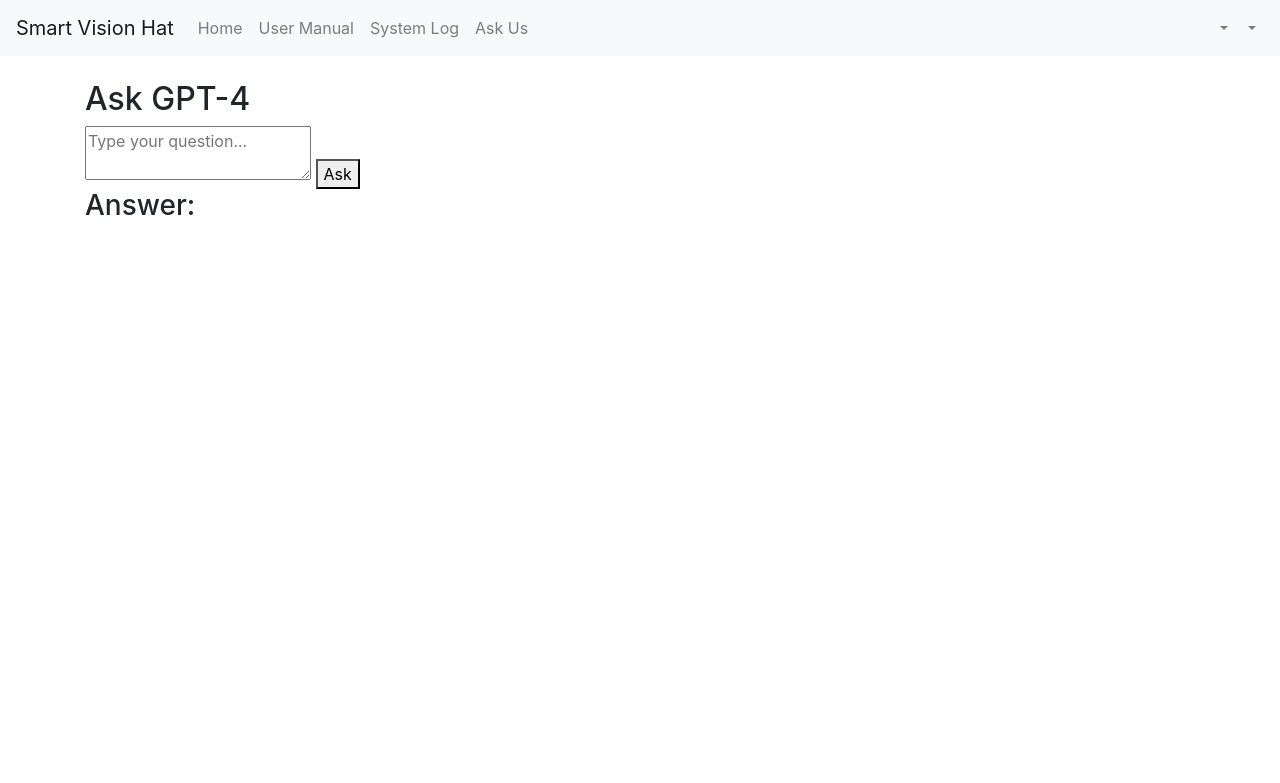
After one commit to Dhrubub/Smart-Vision-Hat, a Flask app: page /ask_page in a window 1280 px wide. The commit adds this page. Shown: the top 783 px of the page. Run offline with Flask 3, Linux system fonts and the light colour scheme; some libraries are stand-ins or nearby versions.

Commit message:
new page: ask

```diff
--- a/app/app.py
+++ b/app/app.py
@@ -1,6 +1,16 @@
 from flask import Flask, render_template, jsonify, request, redirect, url_for, session
 from flask_sqlalchemy import SQLAlchemy
 from werkzeug.security import generate_password_hash, check_password_hash
+import requests
+import os
+
+OPENAI_API_KEY = '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'
+OPENAI_ENDPOINT = 'https://api.openai.com/v1/chat/completions'
+
+headers = {
+    "Content-Type": "application/json",
+    "Authorization": f"Bearer {OPENAI_API_KEY}"
+}
 
 app = Flask(__name__)
 app.config['SQLALCHEMY_DATABASE_URI'] = 'sqlite:////tmp/test.db'
@@ -14,31 +24,54 @@ class User(db.Model):
 
 @app.route('/')
 def index():
-    return render_template('index.html')
+    return render_template('index.html', title='Smart Vision Hat')
 
 @app.route('/home')
 def index2():
-    return render_template('home.html')
+    return render_template('home.html', title='Smart Vision Hat')
 
 @app.route('/settings')
 def settings():
-    return render_template('settings.html')
+    return render_template('settings.html', title='Smart Vision Hat')
 
 @app.route('/user_manual')
 def user_manual():
-    return render_template('user_manual.html')
+    return render_template('user_manual.html', title='Smart Vision Hat')
 
 @app.route('/system_log')
 def system_log():
-    return render_template('system_log.html')
+    return render_template('system_log.html', title='Smart Vision Hat')
 
 @app.route('/about_us')
 def about_us():
-    return render_template('about_us.html')
+    return render_template('about_us.html', title='Smart Vision Hat')
 
 @app.route('/contact_us')
 def contact_us():
-    return render_template('contact_us.html')
+    return render_template('contact_us.html', title='Smart Vision Hat')
+
+@app.route('/ask_page')
+def ask_page():
+    return render_template('ask.html', title='Smart Vision Hat')
+
+@app.route('/ask', methods=['POST'])
+def ask():
+    question = request.json.get('question')
+    data = {
+        "model": "gpt-4.0-turbo",
+        "messages": [
+            {"role": "system", "content": "You are a helpful assistant."},
+            {"role": "user", "content": question}
+        ]
+    }
+    response = requests.post(OPENAI_ENDPOINT, headers=headers, json=data)
+    if response.status_code != 200:
+        return jsonify({"error": "Failed to get response from OpenAI", "details": response.json()})
+    response_data = response.json()
+
+    answer = response_data['choices'][0]['message']['content']
+    return jsonify({"answer": answer})
+
 
 @app.route('/login', methods=['GET', 'POST'])
 def login():
--- /dev/null
+++ b/app/templates/ask.html
@@ -0,0 +1,45 @@
+<head>
+    {% if title %}
+        <title>{{ title }} - Ask Us</title>
+    {% else %}
+        <title>Welcome to Smart Vision Hat!</title>
+    {% endif %}
+    <link href="https://maxcdn.bootstrapcdn.com/bootstrap/4.5.2/css/bootstrap.min.css" rel="stylesheet">
+    <link rel="stylesheet" href="{{ url_for('static', filename='styles.css') }}">
+</head>
+
+<body>
+
+    {% include 'components/nav_bar.html' %}
+
+    <div class="container mt-4">
+        <h2>Ask GPT-4</h2>
+        <textarea id="question" placeholder="Type your question..."></textarea>
+        <button onclick="getAnswer()">Ask</button>
+        <div>
+            <h3>Answer:</h3>
+            <p id="answer"></p>
+        </div>
+    </div>
+
+
+    <script>
+        function getAnswer() {
+            let question = document.getElementById("question").value;
+            fetch('/ask', {
+                method: 'POST',
+                headers: {
+                    'Content-Type': 'application/json'
+                },
+                body: JSON.stringify({
+                    question: question
+                })
+            })
+            .then(response => response.json())
+            .then(data => {
+                document.getElementById("answer").textContent = data.answer;
+            });
+        }
+    </script>
+</body>
+</html>
--- a/app/templates/components/nav_bar.html
+++ b/app/templates/components/nav_bar.html
@@ -30,6 +30,9 @@
             </li>
             <li class="nav-item">
                 <a class="nav-link" href="{{ url_for('system_log') }}">System Log</a>
+            </li>
+            <li class="nav-item">
+                <a class="nav-link" href="{{ url_for('ask_page') }}">Ask Us</a>
             </li>
         </ul>
         <ul class="navbar-nav">
```
Also changed, not shown: app/static/css/main.css (+8 -0 lines), app/static/main.css (deleted, +0 -7 lines).
